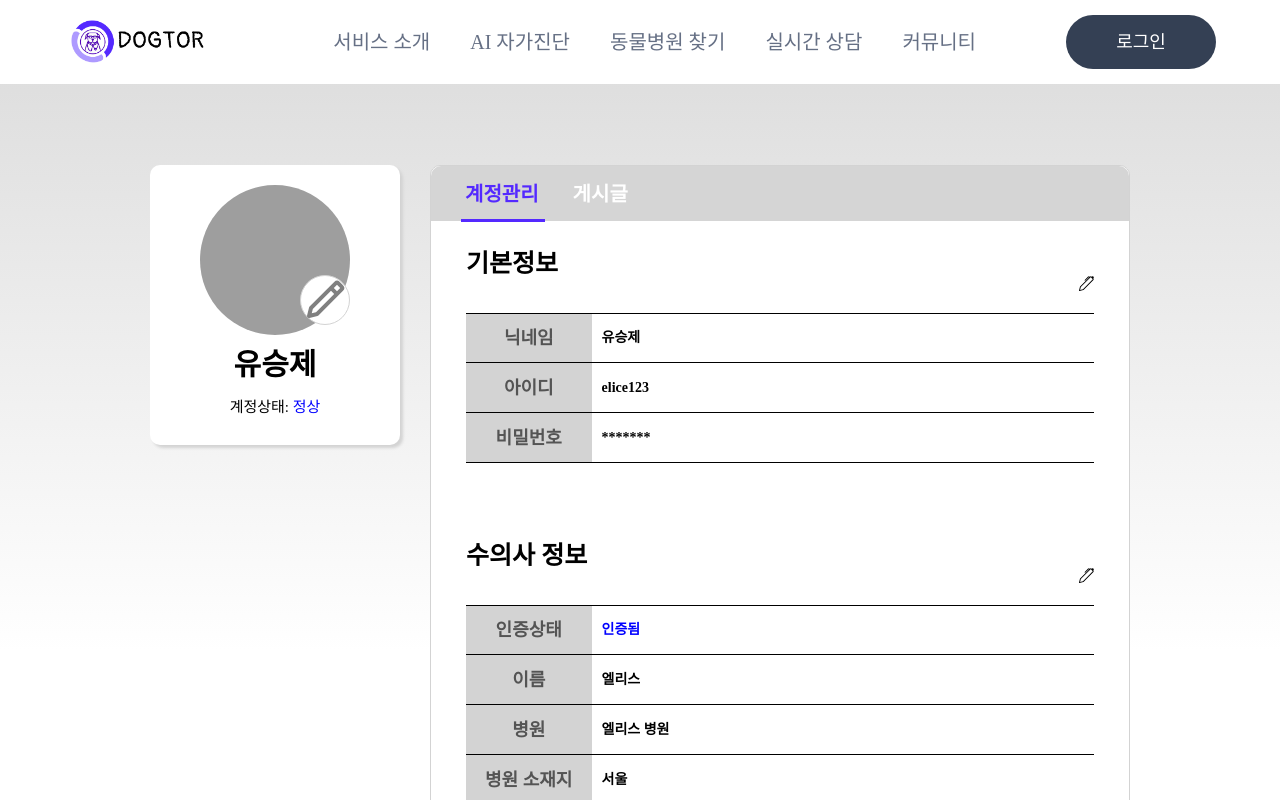
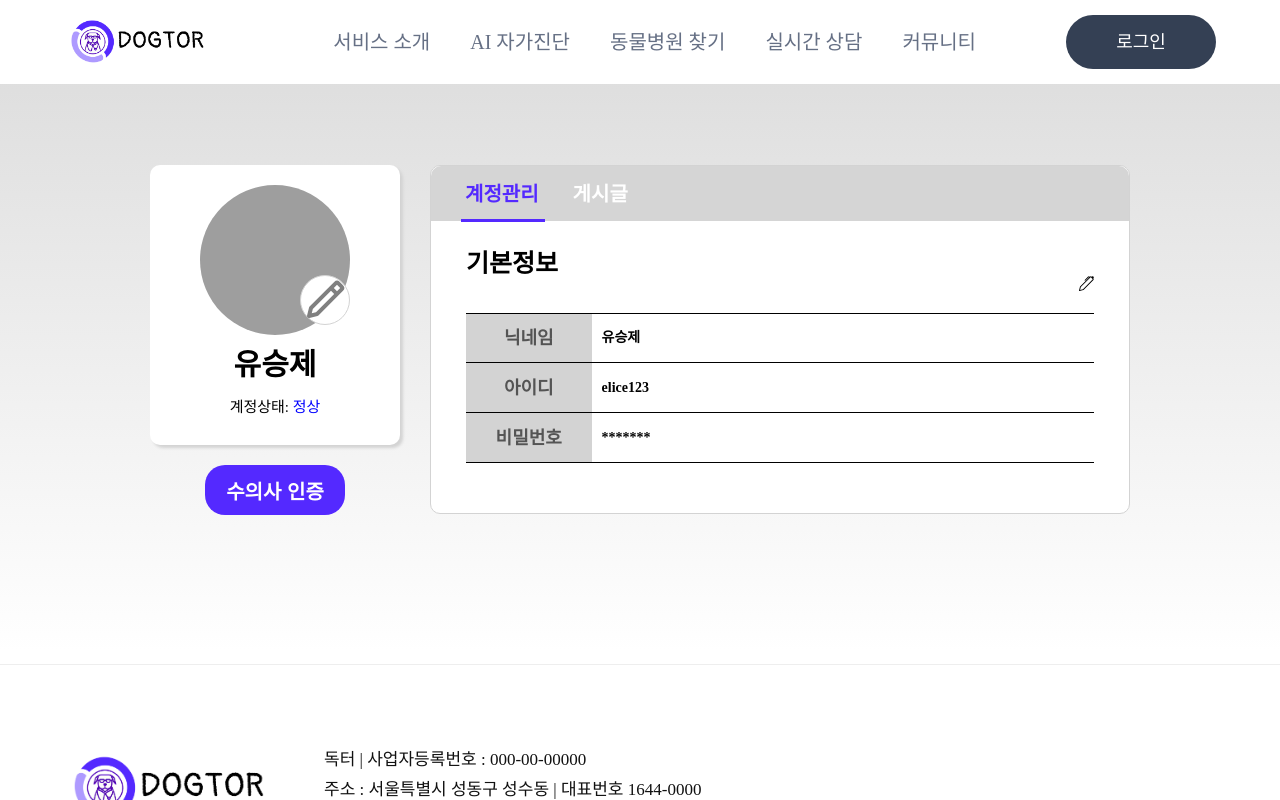
Before and after one commit to JeongTaekCho/-DOCTOR, a React (Vite) app: page /mypage/1 in a window 1280 px wide. Shown: the top 800 px of the page. Built offline with nearby package versions, Linux system fonts and the light colour scheme; grey boxes are pictures that could not be loaded.

Commit message:
✨ Feat :  마이페이지 수정

```diff
--- a/src/components/community/FreeDetail/style.ts
+++ b/src/components/community/FreeDetail/style.ts
@@ -4,6 +4,13 @@ import { Link } from 'react-router-dom';
 export const Container = styled.div`
   width: 50%;
   margin: auto;
+  margin-left: 30%;
+`;
+
+export const ListContainer = styled.div`
+  width: 50%;
+  margin-left: auto;
+  margin-right: auto;
 `;
 
 export const Header = styled.div`
--- /dev/null
+++ b/src/components/layout/SideBar.tsx
@@ -0,0 +1,23 @@
+import React, { ReactNode } from 'react';
+import SideBar from '../community/SideBar';
+import styled from 'styled-components';
+
+interface LayoutProps {
+  children: ReactNode;
+}
+
+const SideLayout = ({ children }: LayoutProps) => {
+  return (
+    <Wrap>
+      <SideBar />
+      {children}
+    </Wrap>
+  );
+};
+
+export default SideLayout;
+
+export const Wrap = styled.div`
+  width: 100%;
+  display: flex;
+`;
--- a/src/components/mypage/Manage/index.tsx
+++ b/src/components/mypage/Manage/index.tsx
@@ -2,7 +2,12 @@ import React, { useState, ChangeEvent } from 'react';
 import * as S from './style';
 import { BsPen } from 'react-icons/bs';
 import { PASSOWRDREGEX } from '../../../constants/commons/validaties';
-const MyManage = () => {
+
+interface MyManageProps {
+  certification: string;
+}
+
+const MyManage = ({ certification }: MyManageProps) => {
   const [isBasic, setIsBasic] = useState(false);
   const [isVet, setIsVet] = useState(false);
   const [password, setPassword] = useState('');
@@ -59,6 +64,94 @@ const MyManage = () => {
       }
     }
   };
+
+  const certificationSection = (
+    <>
+      <S.Title2>
+        <S.BasicHeader>수의사 정보</S.BasicHeader>
+      </S.Title2>
+      <S.Pen>
+        <BsPen size="15" onClick={handleEditVet} />
+      </S.Pen>
+      <S.MainBox>
+        <S.LeftText>
+          {isVet ? (
+            <S.CenteredText>면허증 첨부</S.CenteredText>
+          ) : (
+            <S.CenteredText>인증상태</S.CenteredText>
+          )}
+        </S.LeftText>
+        <S.InputDiv>
+          {isVet ? <S.FileInput type="file" /> : <S.RightText2>{certification}</S.RightText2>}
+        </S.InputDiv>
+      </S.MainBox>
+      <S.MainBox2>
+        <S.LeftText>
+          <S.CenteredText>이름</S.CenteredText>
+        </S.LeftText>
+        <S.InputDiv>
+          {isVet ? <S.RightInput placeholder="엘리스" /> : <S.RightText>엘리스</S.RightText>}
+        </S.InputDiv>
+      </S.MainBox2>
+      <S.MainBox2>
+        <S.LeftText>
+          <S.CenteredText>병원</S.CenteredText>
+        </S.LeftText>
+        <S.InputDiv>
+          {isVet ? (
+            <S.RightInput placeholder="엘리스 병원" />
+          ) : (
+            <S.RightText>엘리스 병원</S.RightText>
+          )}
+        </S.InputDiv>
+      </S.MainBox2>
+      <S.MainBox2>
+        <S.LeftText>
+          <S.CenteredText>병원 소재지</S.CenteredText>
+        </S.LeftText>
+        <S.InputDiv>
+          {isVet ? (
+            <S.Select>
+              <option value="">지역선택</option>
+              <option value="학생">서울</option>
+              <option value="회사원">경기</option>
+              <option value="기타">인천</option>
+              <option value="기타">대전</option>
+              <option value="기타">대구</option>
+              <option value="기타">광주</option>
+              <option value="기타">울산</option>
+              <option value="기타">부산</option>
+              <option value="기타">강원도</option>
+              <option value="기타">충청도</option>
+              <option value="기타">전라도</option>
+              <option value="기타">경상도</option>
+              <option value="기타">제주도</option>
+            </S.Select>
+          ) : (
+            <S.RightText>서울</S.RightText>
+          )}
+        </S.InputDiv>
+      </S.MainBox2>
+      <S.MainBox3>
+        <S.LeftText>
+          <S.CenteredText>병원 소개</S.CenteredText>
+        </S.LeftText>
+        <S.InputDiv2>
+          {isVet ? (
+            <S.RightInput2 placeholder="안녕하세요 여러분" />
+          ) : (
+            <S.RightText>안녕하세요 여러분</S.RightText>
+          )}
+        </S.InputDiv2>
+      </S.MainBox3>
+      {isVet && (
+        <S.ButtonDiv>
+          <S.BlueButton>확인</S.BlueButton>
+          <S.RedButton onClick={handleEditVet}>취소</S.RedButton>
+        </S.ButtonDiv>
+      )}
+    </>
+  );
 
   return (
     <div>
@@ -134,89 +227,7 @@ const MyManage = () => {
           <S.RedButton onClick={handleEditBasic}>취소</S.RedButton>
         </S.ButtonDiv>
       )}
-      <S.Title2>
-        <S.BasicHeader>수의사 정보</S.BasicHeader>
-      </S.Title2>
-      <S.Pen>
-        <BsPen size="15" onClick={handleEditVet} />
-      </S.Pen>
-      <S.MainBox>
-        <S.LeftText>
-          {isVet ? (
-            <S.CenteredText>면허증 첨부</S.CenteredText>
-          ) : (
-            <S.CenteredText>인증상태</S.CenteredText>
-          )}
-        </S.LeftText>
-        <S.InputDiv>
-          {isVet ? <S.FileInput type="file" /> : <S.RightText2>인증됨</S.RightText2>}
-        </S.InputDiv>
-      </S.MainBox>
-      <S.MainBox2>
-        <S.LeftText>
-          <S.CenteredText>이름</S.CenteredText>
-        </S.LeftText>
-        <S.InputDiv>
-          {isVet ? <S.RightInput placeholder="엘리스" /> : <S.RightText>엘리스</S.RightText>}
-        </S.InputDiv>
-      </S.MainBox2>
-      <S.MainBox2>
-        <S.LeftText>
-          <S.CenteredText>병원</S.CenteredText>
-        </S.LeftText>
-        <S.InputDiv>
-          {isVet ? (
-            <S.RightInput placeholder="엘리스 병원" />
-          ) : (
-            <S.RightText>엘리스 병원</S.RightText>
-          )}
-        </S.InputDiv>
-      </S.MainBox2>
-      <S.MainBox2>
-        <S.LeftText>
-          <S.CenteredText>병원 소재지</S.CenteredText>
-        </S.LeftText>
-        <S.InputDiv>
-          {isVet ? (
-            <S.Select>
-              <option value="">지역선택</option>
-              <option value="학생">서울</option>
-              <option value="회사원">경기</option>
-              <option value="기타">인천</option>
-              <option value="기타">대전</option>
-              <option value="기타">대구</option>
-              <option value="기타">광주</option>
-              <option value="기타">울산</option>
-              <option value="기타">부산</option>
-              <option value="기타">강원도</option>
-              <option value="기타">충청도</option>
-              <option value="기타">전라도</option>
-              <option value="기타">경상도</option>
-              <option value="기타">제주도</option>
-            </S.Select>
-          ) : (
-            <S.RightText>서울</S.RightText>
-          )}
-        </S.InputDiv>
-      </S.MainBox2>
-      <S.MainBox3>
-        <S.LeftText>
-          <S.CenteredText>병원 소개</S.CenteredText>
-        </S.LeftText>
-        <S.InputDiv2>
-          {isVet ? (
-            <S.RightInput2 placeholder="안녕하세요 여러분" />
-          ) : (
-            <S.RightText>안녕하세요 여러분</S.RightText>
-          )}
-        </S.InputDiv2>
-      </S.MainBox3>
-      {isVet && (
-        <S.ButtonDiv>
-          <S.BlueButton>확인</S.BlueButton>
-          <S.RedButton onClick={handleEditVet}>취소</S.RedButton>
-        </S.ButtonDiv>
-      )}
+      {certification === '인증됨' && certificationSection}
     </div>
   );
 };
--- a/src/components/mypage/Manage/style.ts
+++ b/src/components/mypage/Manage/style.ts
@@ -163,3 +163,20 @@ export const Select = styled.select`
   height: 70%;
   margin-left: 1rem;
 `;
+
+export const CertificationDiv = styled.div`
+  width: 100%;
+  padding: 5rem 0 0 0;
+  text-align: center;
+`;
+
+export const Certification = styled.button`
+  width: 14rem;
+  height: 5rem;
+  padding: 1rem;
+  font-size: 2rem;
+  background-color: #5429ff;
+  color: white;
+  font-weight: bolder;
+  border-radius: 2rem;
+`;
--- a/src/hooks/util/useScrollFadeIn.ts
+++ b/src/hooks/util/useScrollFadeIn.ts
@@ -37,7 +37,7 @@ const useScrollFadeIn = (direction = 'up', duration = 1, delay = 0) => {
     let observer: IntersectionObserver;
 
     if (element.current) {
-      observer = new IntersectionObserver(onScroll, { threshold: 0.7 });
+      observer = new IntersectionObserver(onScroll, { threshold: 0.5 });
       observer.observe(element.current);
     }
 
--- a/src/pages/Ai/index.tsx
+++ b/src/pages/Ai/index.tsx
@@ -1,4 +1,4 @@
-import React, { useState } from 'react';
+import React, { useState, useRef } from 'react';
 import * as S from './style';
 import { GrClose } from 'react-icons/gr';
 import { FcCheckmark, FcCancel } from 'react-icons/fc';
@@ -39,6 +39,8 @@ const AiPage = () => {
     window.location.reload();
   };
 
+  const imgInput = useRef<HTMLInputElement | null>(null);
+
   return (
     <S.Wrap>
       <S.Title>
@@ -56,9 +58,10 @@ const AiPage = () => {
             cursor: 'pointer',
             borderRadius: '0.5rem'
           }}
-          onClick={() => document.getElementById('profile-img-input').click()}
+          onClick={() => imgInput.current?.click()}
         />
         <S.Input
+          ref={imgInput}
           id="profile-img-input"
           type="file"
           accept="image/jpg,image/png,image/jpeg"
--- a/src/pages/MyPage/index.tsx
+++ b/src/pages/MyPage/index.tsx
@@ -1,4 +1,4 @@
-import React, { useState } from 'react';
+import React, { useState, useRef } from 'react';
 import * as S from './style';
 import Avatar from '@mui/material/Avatar';
 import MyManage from '../../components/mypage/Manage';
@@ -6,6 +6,7 @@ import List from '../../components/mypage/List';
 import { BiPencil } from 'react-icons/bi';
 
 const MyPage = () => {
+  const certification: string = '인증안됨';
   const [image, setImage] = useState<string | undefined>(
     'https://cdn.pixabay.com/photo/2015/10/05/22/37/blank-profile-picture-973460_1280.png'
   );
@@ -30,6 +31,8 @@ const MyPage = () => {
     setActiveTab(tab);
   };
 
+  const imgInput = useRef<HTMLInputElement | null>(null);
+
   return (
     <S.Wrap>
       <S.Container>
@@ -40,15 +43,12 @@ const MyPage = () => {
               sx={{ width: 150, height: 150, margin: 'auto', marginTop: '2rem' }}
             />
             <S.ChangeDiv>
-              <BiPencil
-                size="48"
-                color="gray"
-                onClick={() => document.getElementById('profile-img-input')?.click()}
-              />
+              <BiPencil size="48" color="gray" onClick={() => imgInput.current?.click()} />
             </S.ChangeDiv>
           </S.AvatarDiv>
           <S.Label htmlFor="profile-img-input">
             <S.Input
+              ref={imgInput}
               id="profile-img-input"
               type="file"
               accept="image/jpg,image/png,image/jpeg"
@@ -60,6 +60,11 @@ const MyPage = () => {
               계정상태: <S.StateSpan>정상</S.StateSpan>
             </S.State>
           </S.Label>
+          {certification !== '인증됨' && (
+            <S.CertificationDiv>
+              <S.Certification>수의사 인증</S.Certification>
+            </S.CertificationDiv>
+          )}
         </S.Profile>
         <S.Detail>
           <S.DetailTop>
@@ -71,7 +76,7 @@ const MyPage = () => {
             </S.TabItem>
           </S.DetailTop>
           <S.MyDetail>
-            {activeTab === 'manage' && <MyManage />}
+            {activeTab === 'manage' && <MyManage certification={certification} />}
             {activeTab === 'list' && <List />}
           </S.MyDetail>
         </S.Detail>
--- a/src/pages/MyPage/style.ts
+++ b/src/pages/MyPage/style.ts
@@ -138,3 +138,19 @@ export const AvatarDiv = styled.div`
   width: 100%;
   position: relative;
 `;
+
+export const CertificationDiv = styled.div`
+  padding: 5rem 0 0 0;
+  text-align: center;
+`;
+
+export const Certification = styled.button`
+  width: 14rem;
+  height: 5rem;
+  padding: 1rem;
+  font-size: 2rem;
+  background-color: #5429ff;
+  color: white;
+  font-weight: bolder;
+  border-radius: 2rem;
+`;
```
Also changed, not shown: src/components/community/FreeDetail/index.tsx (+13 -9 lines), src/components/community/SideBar/index.tsx (+13 -10 lines), src/components/community/SideBar/style.ts (+8 -19 lines), src/pages/Community/index.tsx (+11 -4 lines).
